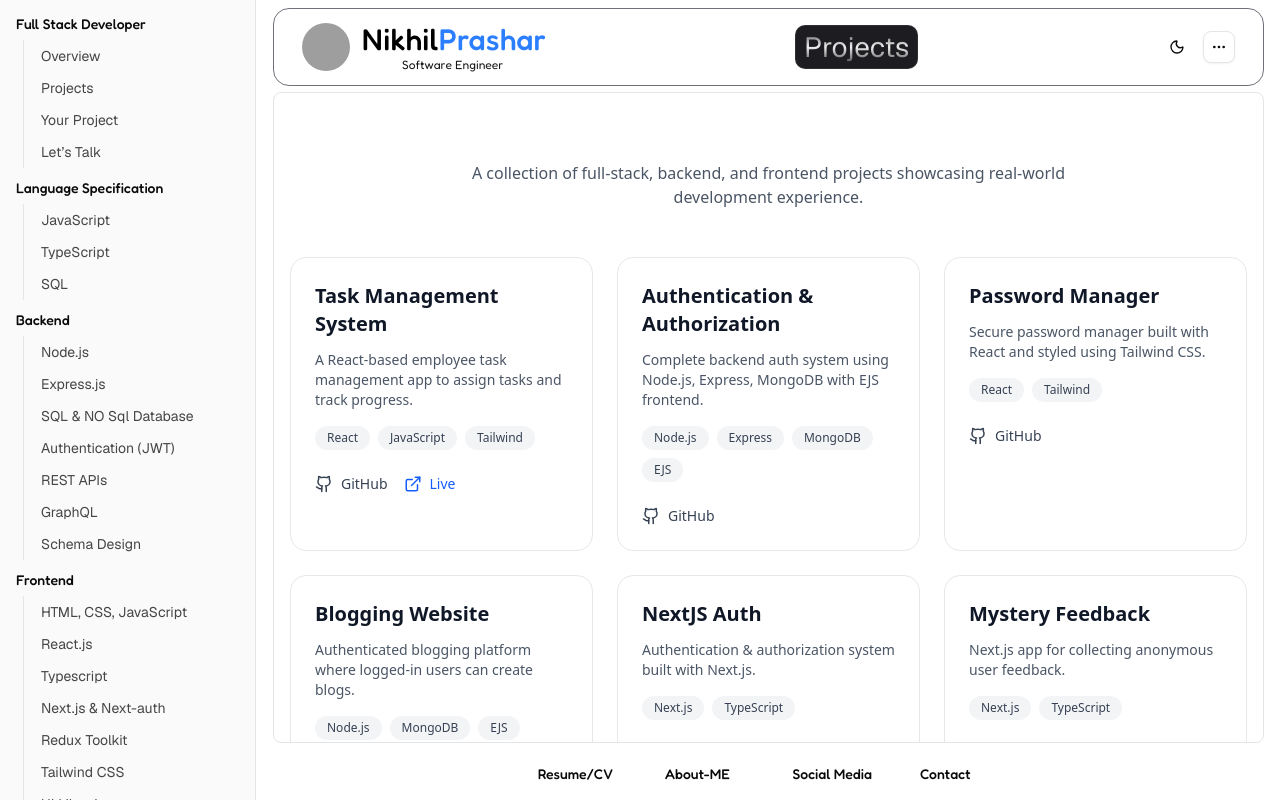
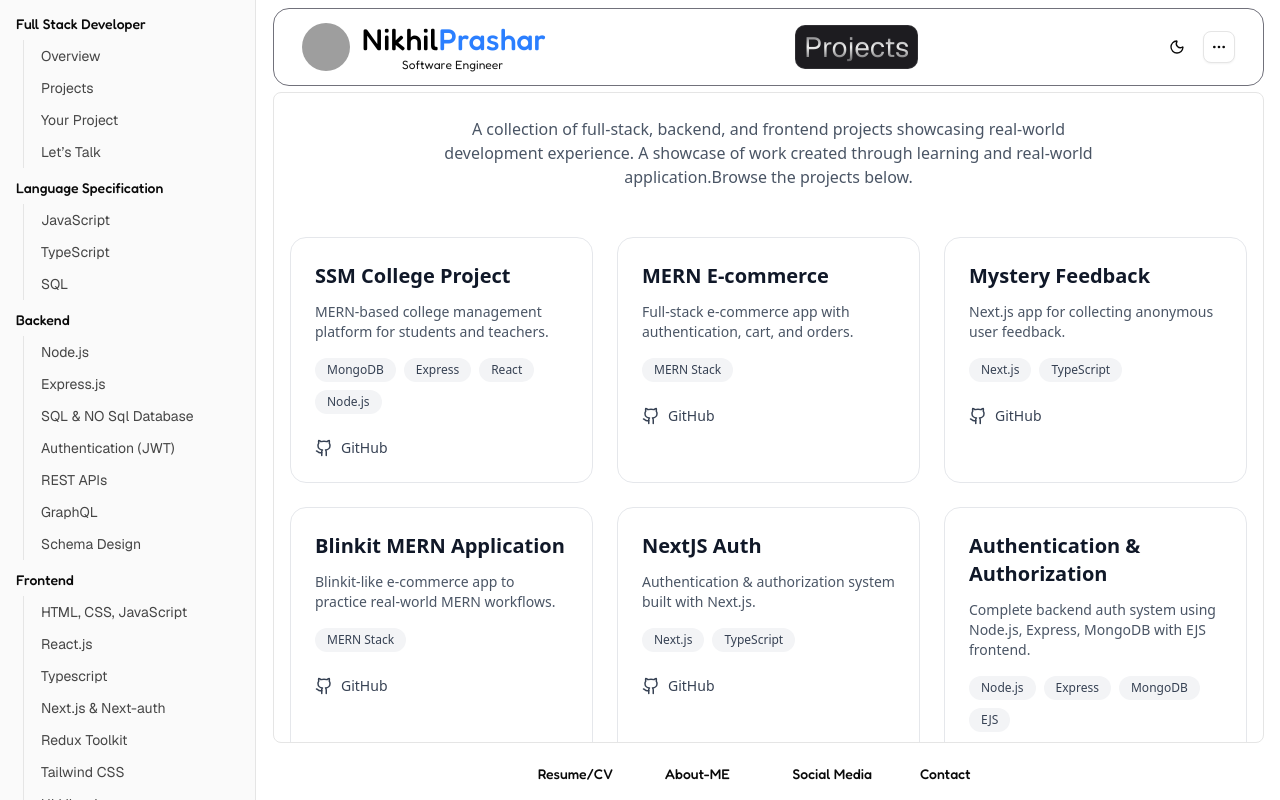
Before and after one commit to Nikhilprashar561/Portfolio, a Next.js app: page /projects in a window 1280 px wide. Built offline with nearby package versions, Linux system fonts and the light colour scheme; grey boxes are pictures that could not be loaded.

Commit message:
Project Page Setup

```diff
--- a/src/app/projects/page.jsx
+++ b/src/app/projects/page.jsx
@@ -2,84 +2,111 @@
 
 const projects = [
   {
-    title: "Task Management System",
+    title: "SSM College Project",
     description:
-      "A React-based employee task management app to assign tasks and track progress.",
-    tech: ["React", "JavaScript", "Tailwind"],
-    github: "#",
-    live: "#",
+      "MERN-based college management platform for students and teachers.",
+    tech: ["MongoDB", "Express", "React", "Node.js"],
+    github: "https://github.com/Nikhilprashar561/SSM-College-Project",
+  },
+  {
+    title: "MERN E-commerce",
+    description:
+      "Full-stack e-commerce app with authentication, cart, and orders.",
+    tech: ["MERN Stack"],
+    github: "https://github.com/Nikhilprashar561/MERN-Ecommerce",
+  },
+  {
+    title: "Mystery Feedback",
+    description: "Next.js app for collecting anonymous user feedback.",
+    tech: ["Next.js", "TypeScript"],
+    github: "https://github.com/Nikhilprashar561/Mystry-Feedback",
+  },
+  {
+    title: "Blinkit MERN Application",
+    description:
+      "Blinkit-like e-commerce app to practice real-world MERN workflows.",
+    tech: ["MERN Stack"],
+    github: "https://github.com/Nikhilprashar561/Blinkit-MERN-Application",
+  },
+  {
+    title: "NextJS Auth",
+    description: "Authentication & authorization system built with Next.js.",
+    tech: ["Next.js", "TypeScript"],
+    github: "https://github.com/Nikhilprashar561/NextJS-Auth",
   },
   {
     title: "Authentication & Authorization",
     description:
       "Complete backend auth system using Node.js, Express, MongoDB with EJS frontend.",
     tech: ["Node.js", "Express", "MongoDB", "EJS"],
-    github: "#",
+    github: "https://github.com/Nikhilprashar561/Authentication-Authorization",
+  },
+  {
+    title: "Task Management System",
+    description:
+      "A React-based employee task management app to assign tasks and track progress.",
+    tech: ["React", "JavaScript", "Tailwind"],
+    github: "https://github.com/Nikhilprashar561/Task-Management",
   },
   {
     title: "Password Manager",
     description:
       "Secure password manager built with React and styled using Tailwind CSS.",
     tech: ["React", "Tailwind"],
-    github: "#",
+    github: "https://github.com/Nikhilprashar561/Password-Manager",
+    live: "https://reactpasword.netlify.app/",
+  },
+  {
+    title: "React Todo",
+    description:
+      "Secure password manager built with React and styled using Tailwind CSS.",
+    tech: ["React", "Tailwind"],
+    github: "https://github.com/Nikhilprashar561/React-Todo",
+    live: "https://reacttoddo.netlify.app/",
   },
   {
     title: "Blogging Website",
     description:
       "Authenticated blogging platform where logged-in users can create blogs.",
     tech: ["Node.js", "MongoDB", "EJS"],
-    github: "#",
+    github: "https://github.com/Nikhilprashar561/Blogging-Website",
+    live: "https://res.cloudinary.com/da9c3vejh/video/upload/Timeline_1_z4qubf.mp4?_s=vp-3.6.3",
   },
   {
-    title: "NextJS Auth",
-    description: "Authentication & authorization system built with Next.js.",
-    tech: ["Next.js", "TypeScript"],
-    github: "#",
+    title: "Amici Ashford",
+    description:
+      "Authenticated blogging platform where logged-in users can create blogs.",
+    tech: ["Node.js", "MongoDB", "EJS"],
+    github: "https://github.com/Nikhilprashar561/Amici-Ashford",
+    live: "https://amiciashford.netlify.app/",
   },
   {
-    title: "Mystery Feedback",
-    description: "Next.js app for collecting anonymous user feedback.",
-    tech: ["Next.js", "TypeScript"],
-    github: "#",
+    title: "Online Shopping",
+    description:
+      "Authenticated blogging platform where logged-in users can create blogs.",
+    tech: ["Node.js", "MongoDB", "EJS"],
+    github: "https://github.com/Nikhilprashar561/Online-Shopping-Store",
+    live: "https://shopwithnikhil.netlify.app/",
   },
   {
-    title: "SSM College Project",
+    title: "Travel Booking",
     description:
-      "MERN-based college management platform for students and teachers.",
-    tech: ["MongoDB", "Express", "React", "Node.js"],
-    github: "#",
-  },
-  {
-    title: "Blinkit MERN Application",
-    description:
-      "Blinkit-like e-commerce app to practice real-world MERN workflows.",
-    tech: ["MERN Stack"],
-    github: "#",
-  },
-  {
-    title: "Learning DSA in JS",
-    description:
-      "JavaScript DSA repository to strengthen problem-solving skills.",
-    tech: ["JavaScript", "DSA"],
-    github: "#",
-  },
-  {
-    title: "MERN E-commerce",
-    description:
-      "Full-stack e-commerce app with authentication, cart, and orders.",
-    tech: ["MERN Stack"],
-    github: "#",
+      "Authenticated blogging platform where logged-in users can create blogs.",
+    tech: ["Node.js", "MongoDB", "EJS"],
+    github: "https://github.com/Nikhilprashar561/Travel-Website",
+    live: "https://travelnikhil.netlify.app/",
   },
 ];
 
 export default function Projects() {
   return (
-    <section className="py-14 px-4 max-w-7xl mx-auto">
+    <section className="py-6 px-4 max-w-7xl mx-auto">
       {/* Section Header */}
       <div className="mb-12 text-center">
-        <p className="mt-3 text-gray-600 dark:text-gray-400 max-w-2xl mx-auto">
+        <p className=" text-gray-600 dark:text-gray-400 max-w-2xl mx-auto">
           A collection of full-stack, backend, and frontend projects showcasing
-          real-world development experience.
+          real-world development experience. A showcase of work created through
+          learning and real-world application.Browse the projects below.
         </p>
       </div>
 
```
